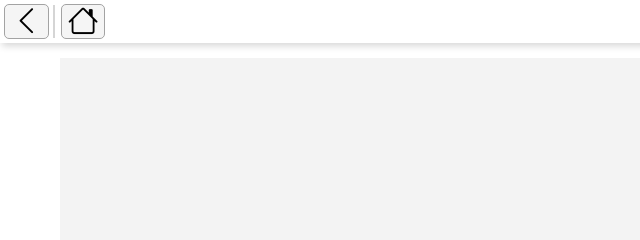
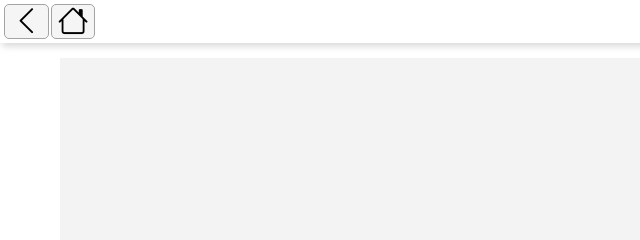
Before and after one commit to acyza/MarkdownPage, a website built with webpack: page theme/page/index.html in a window 1280 px wide. Shown: the top 240 px of the page, 0-640 px from the left. Built offline with nearby package versions, Linux system fonts and the light colour scheme; files whose address does not match are found by name.

Commit message:
调整默认主题样式

```diff
--- a/theme/page/index.html
+++ b/theme/page/index.html
@@ -2,7 +2,6 @@
   <button onclick="mlp.back()">
     <i class="back-icon bi bi-chevron-left"></i>
   </button>
-  <span class="split"></span>
   <button onclick="mlp.home()">
     <i class="home-icon bi bi-house"></i>
   </button>
--- a/theme/style/index.css
+++ b/theme/style/index.css
@@ -94,7 +94,7 @@ button:active {
 }
 
 #github-link {
-  position: absolute;
+  position: fixed;
   right: 0px;
   top: 0px;
   width: 100px;
@@ -104,12 +104,6 @@ button:active {
   clip-path: polygon(0 0,100% 0,100% 100%);
 }
 
-.split {
-  width: 2px;
-  margin: 2px 5px 2px 3px;
-  background-color: #d5d5d5;
-  display: inline-block;
-}
 .foot>a{
   color: #000;
 }
```
